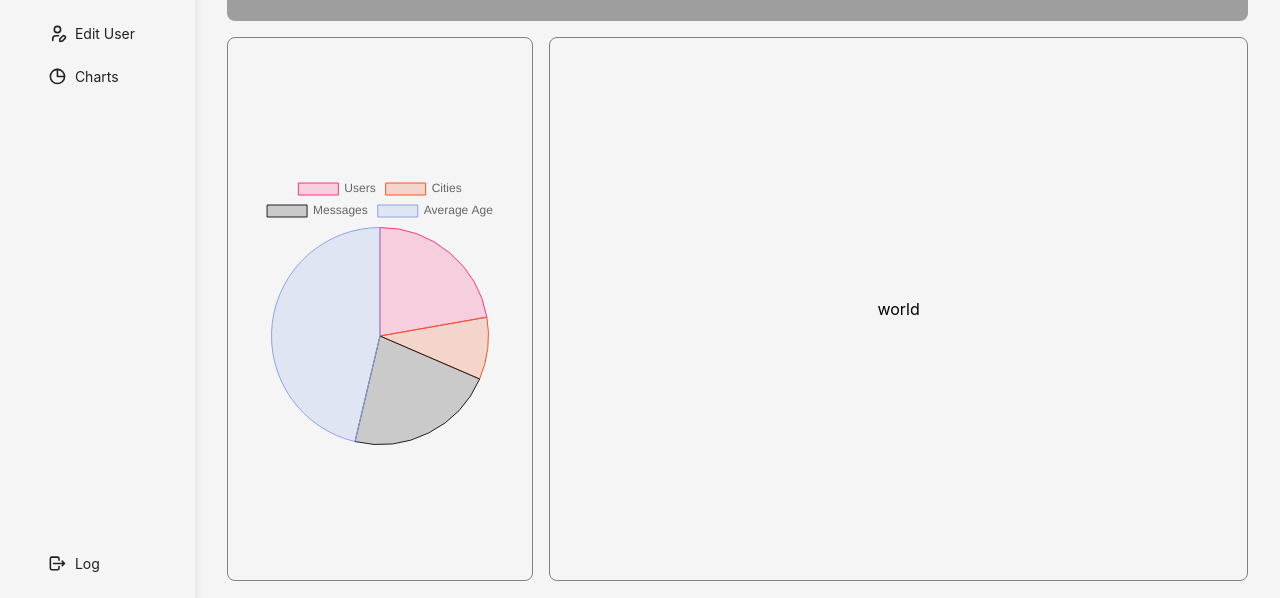
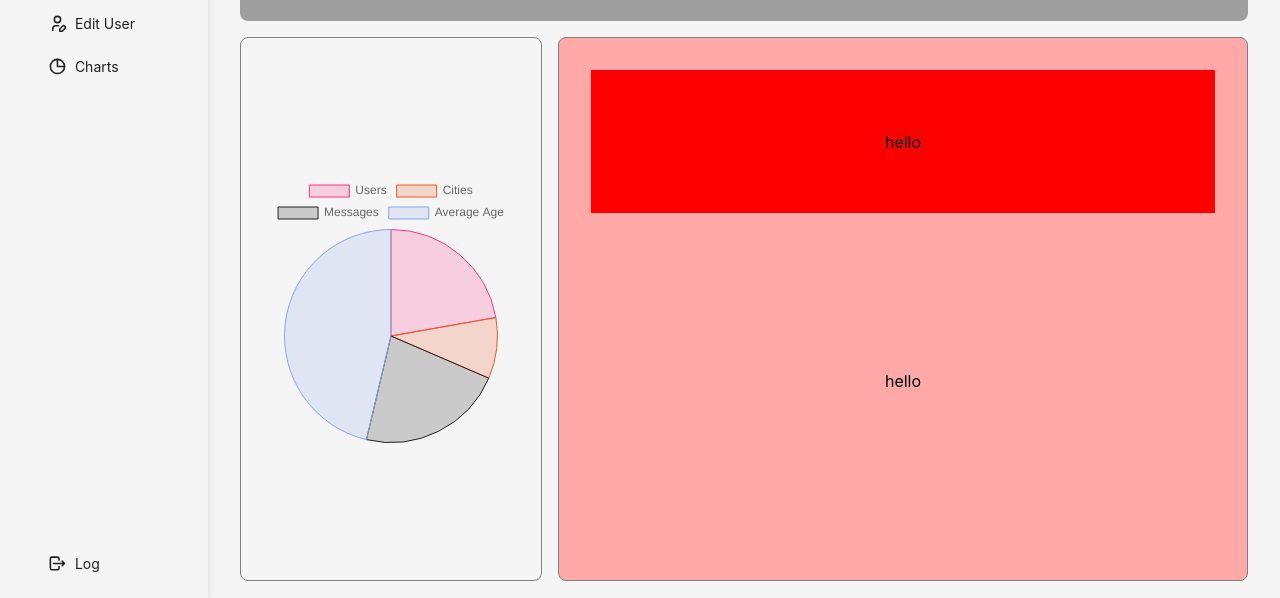
Before and after one commit to AliNojoumi/Admin-Panel-React, a React (Create React App) app: page /Dashboard in a window 1280 px wide. Shown: the part 195-793 px from the top of the page. Built offline with nearby package versions, Linux system fonts and the light colour scheme; grey boxes are pictures that could not be loaded.

Commit message:
Updated folders and files

```diff
--- a/public/index.html
+++ b/public/index.html
@@ -5,10 +5,7 @@
     <link rel="icon" href="%PUBLIC_URL%/favicon.ico" />
     <meta name="viewport" content="width=device-width, initial-scale=1" />
     <meta name="theme-color" content="#000000" />
-    <meta
-      name="description"
-      content="Web site created using create-react-app"
-    />
+    <meta name="description" content="Web site created using create-react-app" />
     <link rel="apple-touch-icon" href="%PUBLIC_URL%/logo192.png" />
     <!--
       manifest.json provides metadata used when your web app is installed on a
--- a/src/App.js
+++ b/src/App.js
@@ -2,7 +2,7 @@ import React from "react";
 import { BrowserRouter, Routes, Route } from "react-router-dom";
 import "./App.css";
 import Main from "./pages/main";
-import Dashboard from "./pages/dashboard";
+import Dashboard from "./components/dashboard";
 
 function App() {
   return (
--- a/src/components/button.js
+++ /dev/null
@@ -1,3 +0,0 @@
-export default function Button(props) {
-    return (<div>Button</div>);
-}
--- a/src/components/cart.js
+++ /dev/null
@@ -1,3 +0,0 @@
-export default function Cart(props) {
-    return (<div>Cart</div>);
-}
--- a/src/pages/dashboard.js
+++ b/src/components/dashboard.js
@@ -1,6 +1,6 @@
 import { useState, useEffect } from "react";
 import style from "../styles/dashboard.module.css";
-import PieChart from "../components/charts/pieChart";
+import PieChart from "./charts/pieChart";
 
 export default function Dashboard(props) {
   const shiftContent = true;
@@ -47,7 +47,10 @@ export default function Dashboard(props) {
           <div className={style["chart-conatiner"]}>
             <PieChart></PieChart>
           </div>
-          <div className={style["data-conatiner"]}>world</div>
+          <div className={style["data-conatiner"]}>
+            <div className={style["swiper-container"]}>hello</div>
+            <div className={style["data-box"]}>hello</div>
+          </div>
         </div>
       </div>
     </>
--- a/src/styles/dashboard.module.css
+++ b/src/styles/dashboard.module.css
@@ -5,7 +5,7 @@
 }
 
 .content-container {
-  width: 100%;
+  width: calc(100vw - 13rem);
   height: 100%;
   flex-grow: 1;
   background-color: whitesmoke;
@@ -60,18 +60,40 @@
   background-color: whitesmoke;
   border: 1px solid gray;
   border-radius: 0.5rem;
-  padding: 1rem;
   display: flex;
-  justify-content: center;
-  align-items: center;
 }
 
 .chart-conatiner {
   width: 30%;
+  justify-content: center;
+  align-items: center;
+  padding: 1rem;
 }
 
 .data-conatiner {
   width: 70%;
+  flex-direction: column;
+  background-color: rgb(255, 168, 168);
+  padding: 2rem;
+}
+
+.swiper-container {
+  width: 100%;
+  height: 30%;
+  display: flex;
+  justify-content: center;
+  align-items: center;
+  background-color: red;
+  flex-direction: row;
+  overflow: hidden;
+}
+
+.data-box {
+  width: 100%;
+  height: 70%;
+  display: flex;
+  justify-content: center;
+  align-items: center;
 }
 
 @media screen and (max-width: 1200px) {
```
Also changed, not shown: package.json (+7 -0 lines), 1 other file (tests, documents, lock files or other folders).
